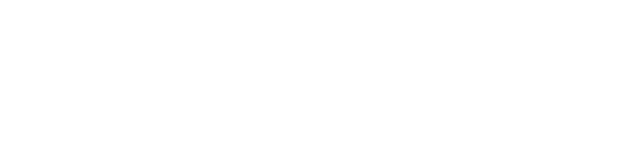
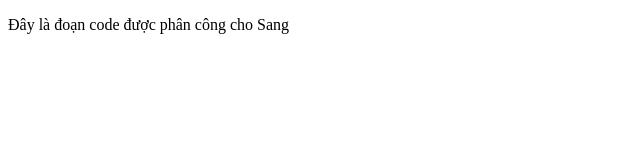
Before and after one commit to Sangpham26/git_study, a plain HTML site: page index2.html in a window 1280 px wide. Shown: the whole page, without its empty margins (0-640 px from the left). Drawn offline with Linux system fonts and the light colour scheme.

Commit message:
Hoan thanh cong viec 1 tren index2

```diff
--- a/index2.html
+++ b/index2.html
@@ -4,6 +4,7 @@
     <meta charset="UTF-8" />
     <meta name="viewport" content="width=device-width, initial-scale=1.0" />
     <title>Sang</title>
+    <p>Đây là đoạn code được phân công cho Sang</p>
   </head>
   <body></body>
 </html>
```
